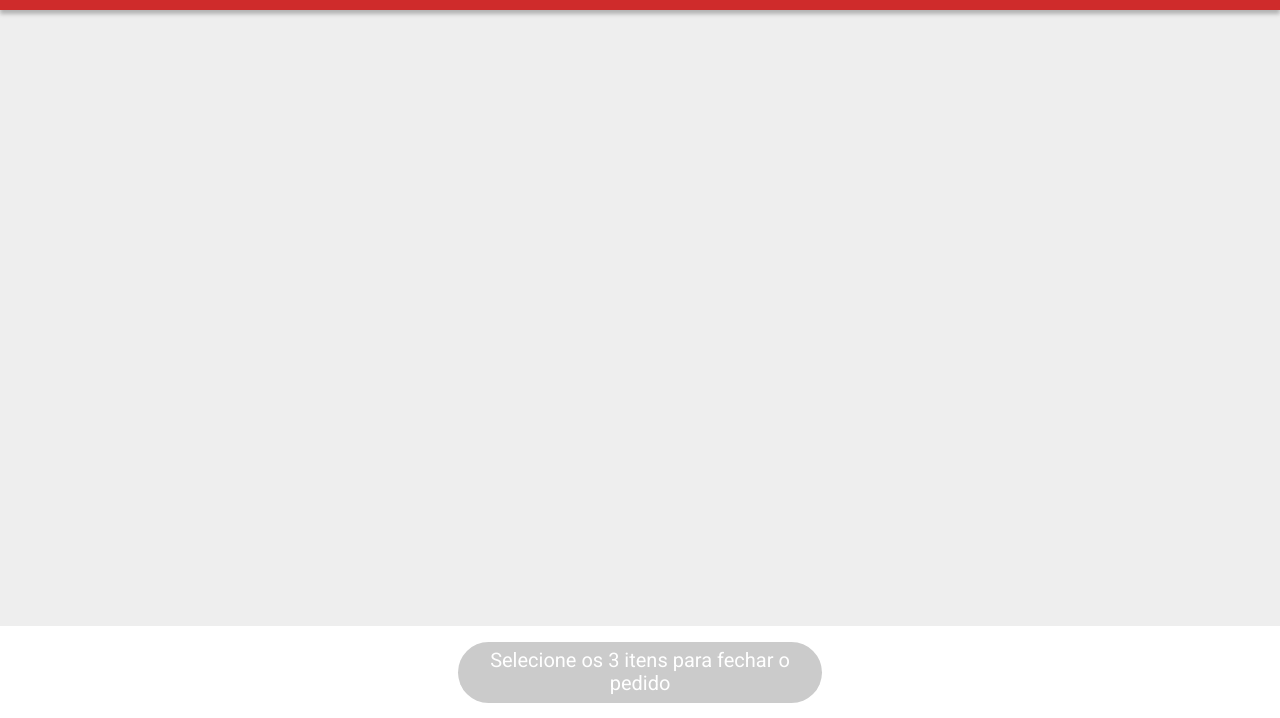
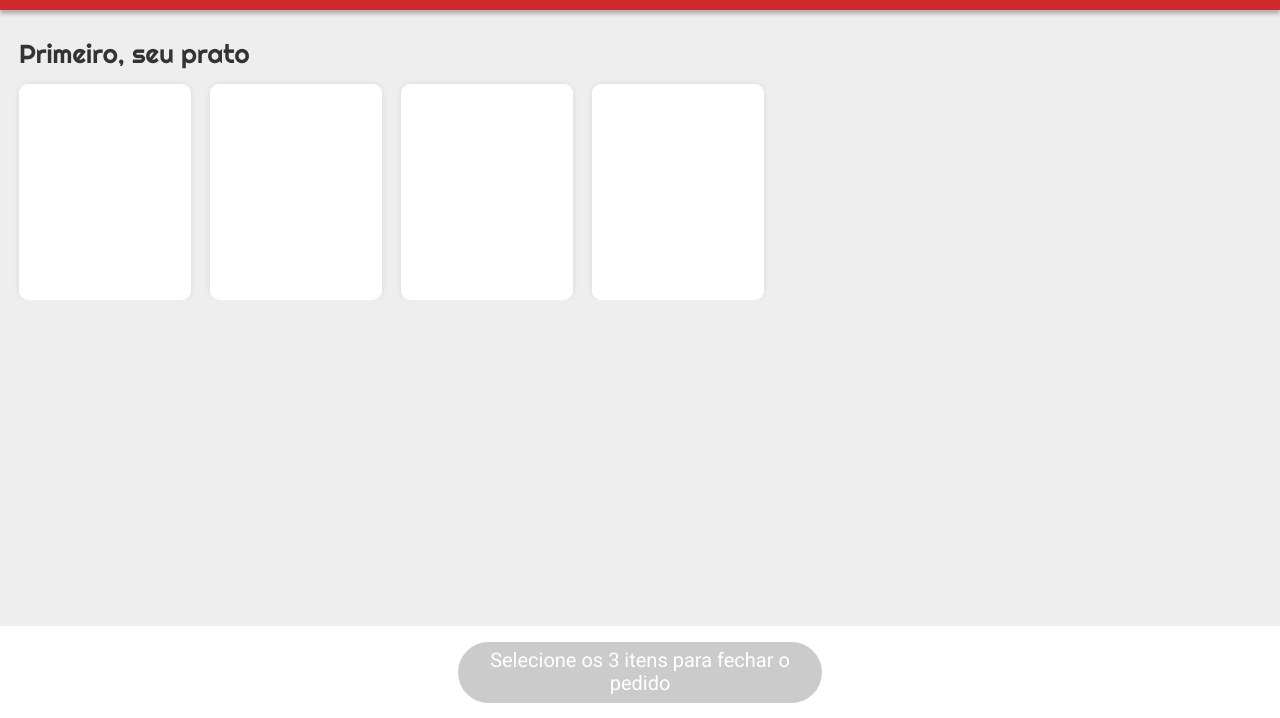
Before and after one commit to FabioGarroteDev/projeto3-driveneats, a plain HTML site: page index.html in a window 1280 px wide. Shown: the part 82-800 px from the top of the page. Drawn offline with Linux system fonts and the light colour scheme.

Commit message:
Implementação da parte do prato principal

```diff
--- a/index.html
+++ b/index.html
@@ -20,7 +20,29 @@
     </div>
 
     <div class="container">
+        <div class="pratos secao">
+            <h2>Primeiro, seu prato</h2>
+            <div class="container-card">
+                <div class="prato card">
 
+                </div>
+                <div class="prato card">
+
+                </div>
+                <div class="prato card">
+
+                </div>
+                <div class="prato card margem-direita">
+
+                </div>
+            </div>
+        </div>
+        <div class="bebidas secao">
+            <h2></h2>
+        </div>
+        <div class="sobremesas secao">
+            <h2></h2>
+        </div>
     </div>
 
     <div class="fechar-pedido">
--- a/style.css
+++ b/style.css
@@ -37,8 +37,43 @@ body {
 
 .container {
     height: 100%;
-    width: 100vw;
+    width: 100%;
     margin-top: 92px;
+}
+
+.secao {
+    margin-bottom: 27px;
+}
+
+.pratos {
+    margin-top: 123px;
+}
+
+.container h2 {
+    margin-left: 19px;
+    font-family: 'Righteous', cursive;
+    font-weight: 400;
+    font-size: 26px;
+    color: #333333;
+}
+
+.container-card {
+    display: flex;
+    overflow-x: scroll;
+}
+
+.card{
+    margin-left: 19px;
+    min-width: 172px;
+    height: 216px;
+    background-color: #FFFFFF;
+    margin-top: 17px;
+    border-radius: 9px;
+    box-shadow: 0px 0px 10px -4px rgba(0, 0, 0, 0.25);
+}
+
+.margem-direita {
+    margin-right: 19px;
 }
 
 .fechar-pedido {
```
